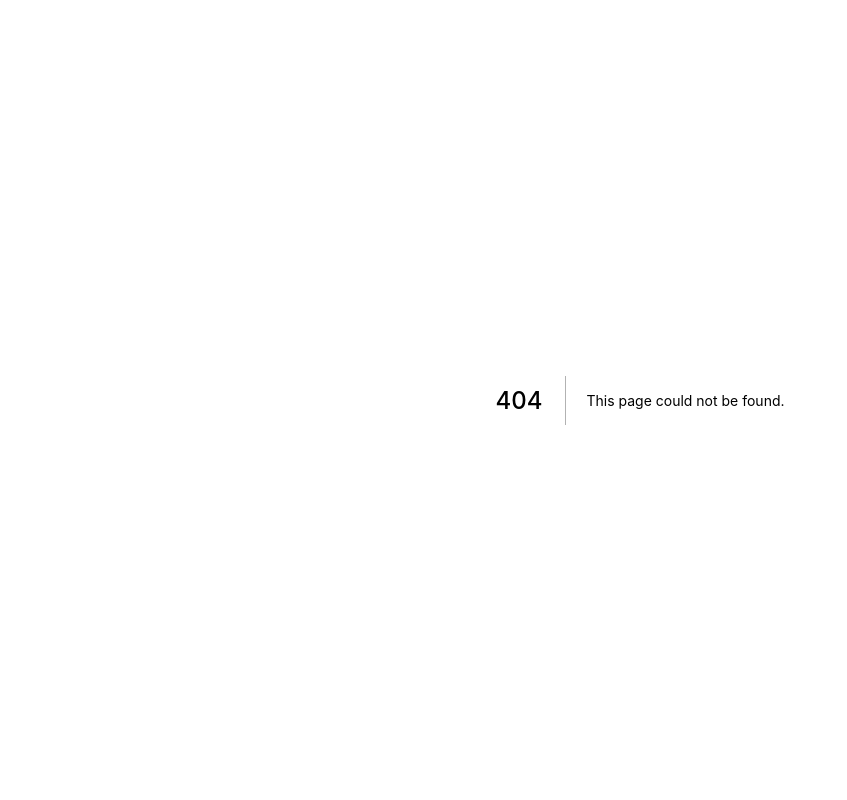
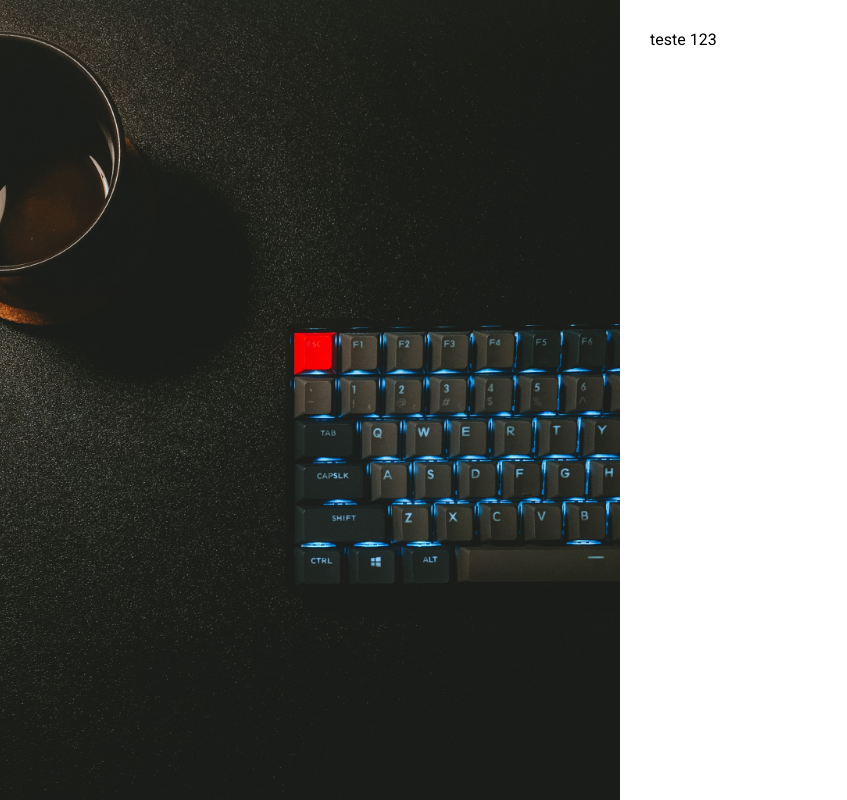
Before and after one commit to bezerrak3/socia-dev, a Next.js app: page /login in a window 1280 px wide. Before the commit this address had no page. Shown: the whole page, without its empty margins (0-847 px from the left). Built offline with nearby package versions, Linux system fonts and the light colour scheme.

Commit message:
Criado componente de imagem

```diff
--- /dev/null
+++ b/pages/login.jsx
@@ -0,0 +1,9 @@
+import ImageWithSpace from "../src/components/layout/ImageWithSpace"
+
+export default function LoginPage() {
+    return(
+       <ImageWithSpace>
+        teste 123
+       </ImageWithSpace>
+    )
+}
--- /dev/null
+++ b/src/components/layout/ImageWithSpace.jsx
@@ -0,0 +1,55 @@
+import styled from "styled-components"
+
+const WIDTH_BREAK = '600px'
+
+const StyledFlex = styled.div`
+   display: flex;
+
+`
+const StyledImage = styled.div`
+ background-image: url('${props => props.image}');
+ background-position: right;
+ background-repeat: no-repeat;
+ background-size: cover;
+
+ width: 100%;
+ height: 100vh;
+
+ @media (max-width: ${WIDTH_BREAK}){
+    display: none;
+ }
+`
+const StyledContainer = styled.div`
+ background-color: white;
+ padding: 30px;
+
+ min-width: 600px;
+
+ @media(min-width ${WIDTH_BREAK}){
+    width: 100%;
+    min-width: calc(${WIDTH_BREAK} - 60px);
+
+ }
+
+ @media (max-width ${WIDTH_BREAK}){
+    width: 100%;
+ }
+`
+ function ImageWithSpace({children, image}) {
+    return(
+        <StyledFlex>
+            <StyledImage image={image}/>
+            <StyledContainer>
+              {children}
+            </StyledContainer>
+        </StyledFlex>
+
+
+    )
+}
+
+ImageWithSpace.defaultProps = {
+    image: '/coffee.jpeg'
+}
+
+export default ImageWithSpace
```
Also changed, not shown: public/coffee.jpeg (added), 1 other file (tests, documents, lock files or other folders).
